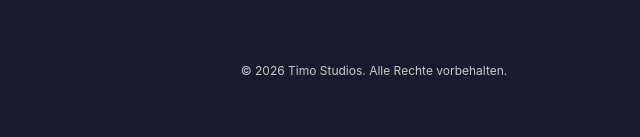
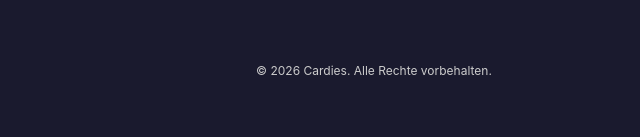
Before and after one commit to timo-studios-app/dungeon-idle-privacy, a plain HTML site: page index.html in a window 1280 px wide. Shown: the part 3499-3636 px from the top of the page, 266-906 px from the left. Drawn offline with Linux system fonts and the light colour scheme.

Commit message:
Update footer copyright text to Cardies

```diff
--- a/index.html
+++ b/index.html
@@ -128,7 +128,7 @@
         </div>
 
         <div class="footer">
-            <p>&copy; 2026 Timo Studios. Alle Rechte vorbehalten.</p>
+            <p>&copy; 2026 Cardies. Alle Rechte vorbehalten.</p>
         </div>
     </div>
 </body>
```
